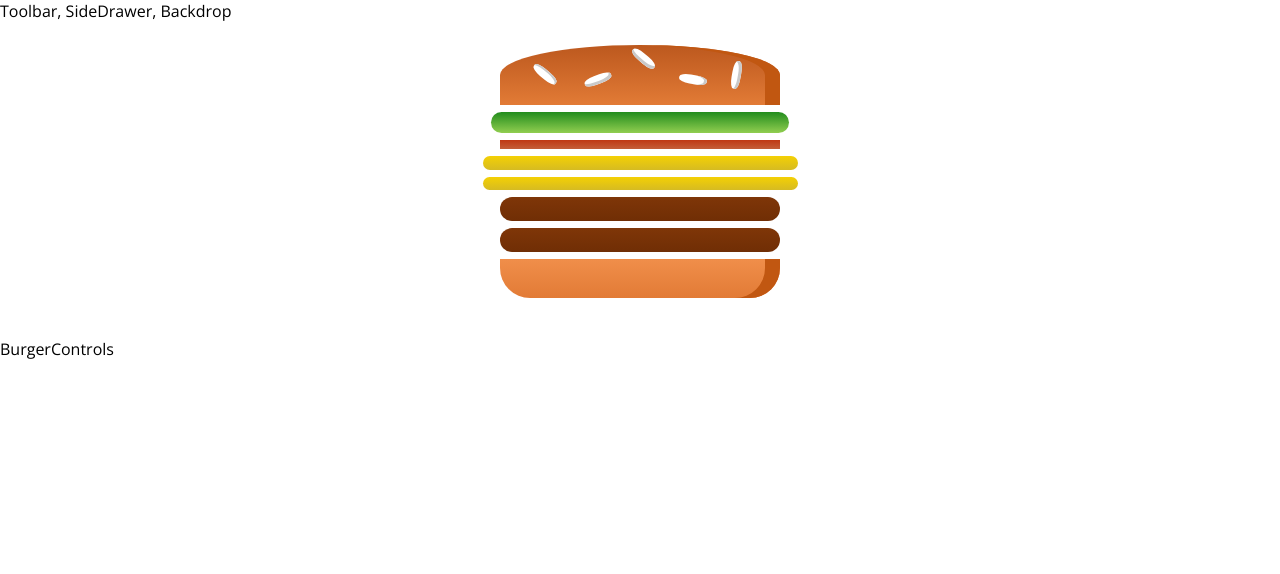
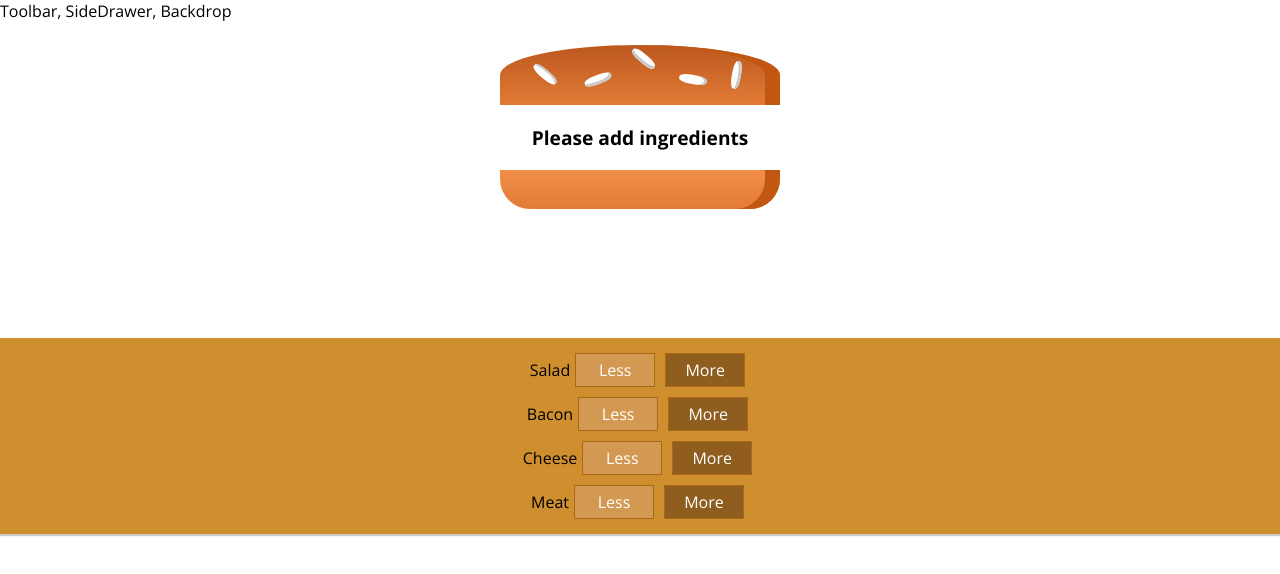
Before and after one commit to MehmetCelik4/Bstore, a React (Create React App) app: page / in a window 1280 px wide. Shown: the top 574 px of the page. Built offline with nearby package versions, Linux system fonts and the light colour scheme.

Commit message:
add ingretiends to burger

```diff
--- /dev/null
+++ b/src/components/Burger/BuildControls/BuildControl/BuildControl.js
@@ -0,0 +1,15 @@
+import React from 'react'
+import classes from './BuildControl.module.css'
+import PropTypes from 'prop-types'
+
+const buildControl = (props) => (
+  <div className={classes.BuildControl}>
+    <div className={classes.label}>
+      {props.label}
+    </div>
+    <button className={classes.Less}>Less</button>
+    <button className={classes.More} onClick={props.added}>More</button>
+  </div>
+);
+
+export default buildControl
--- /dev/null
+++ b/src/components/Burger/BuildControls/BuildControl/BuildControl.module.css
@@ -0,0 +1,57 @@
+.BuildControl {
+    display: flex;
+    justify-content: space-between;
+    align-items: center;
+    margin: 5px 0;
+}
+
+.BuildControl button {
+    display: block;
+    font: inherit;
+    padding: 5px;
+    margin: 0 5px;
+    width: 80px;
+    border: 1px solid #AA6817;
+    cursor: pointer;
+    outline: none;
+}
+
+
+.BuildControl button:disabled {
+    background-color: #AC9980;
+    border: 1px solid #7E7365;
+    color: #ccc;
+    cursor: default;
+}
+
+.BuildControl button:hover:disabled {
+    background-color: #AC9980;
+    color: #ccc;
+    cursor: not-allowed;
+}
+
+.Label {
+    padding: 10px;
+    font-weight: bold;
+    width: 80px;
+}
+
+.BuildControl .Less {
+    background-color: #D39952;
+    color: white;
+}
+
+.BuildControl .More {
+    background-color: #8F5E1E;
+    color: white;
+}
+
+.BuildControl .Less:hover, .BuildControl .Less:active {
+    background-color: #DAA972;
+    color: white;
+}
+
+.BuildControl .More:hover,.BuildControl .More:active {
+    background-color: #99703F;
+    color: white;
+}
--- /dev/null
+++ b/src/components/Burger/BuildControls/BuildControls.js
@@ -0,0 +1,28 @@
+import React from 'react'
+import classes from './BuildControls.module.css'
+import PropTypes from 'prop-types'
+import BuildControl from "./BuildControl/BuildControl.js"
+
+const controls = [
+  {label: "Salad", type: "salad"},
+  {label: "Bacon", type: "bacon"},
+  {label: "Cheese", type: "cheese"},
+  {label: "Meat", type: "meat"}
+]
+
+const buildControls = (props) => (
+  <div className={classes.BuildControls}>
+    {
+      controls.map(ctrl => (
+        <BuildControl
+          key={ctrl.label}
+          label={ctrl.label}
+          added={() => props.ingredientAdded(ctrl.type)}
+          >
+        </BuildControl>
+      ))
+    }
+  </div>
+);
+
+export default buildControls
--- /dev/null
+++ b/src/components/Burger/BuildControls/BuildControls.module.css
@@ -0,0 +1,51 @@
+.BuildControls {
+    width: 100%;
+    background-color: #CF8F2E;
+    display: flex;
+    flex-flow: column;
+    align-items: center;
+    box-shadow: 0 2px 1px #ccc;
+    margin: auto;
+    padding: 10px 0;
+}
+
+.OrderButton {
+    background-color: #DAD735;
+    outline: none;
+    cursor: pointer;
+    border: 1px solid #966909;
+    color: #966909;
+    font-family: inherit;
+    font-size: 1.2em;
+    padding: 15px 30px;
+    box-shadow: 2px 2px 2px #966909;
+}
+
+.OrderButton:hover, .OrderButton:active {
+    background-color: #A0DB41;
+    border: 1px solid #966909;
+    color: #966909;
+}
+
+.OrderButton:disabled {
+    background-color: #C7C6C6;
+    cursor: not-allowed;
+    border: 1px solid #ccc;
+    color: #888888;
+}
+
+.OrderButton:not(:disabled) {
+    animation: enable 0.3s linear;
+}
+
+@keyframes enable {
+    0% {
+        transform: scale(1);
+    }
+    60% {
+        transform: scale(1.1);
+    }
+    100% {
+        transform: scale(1);
+    }
+}
--- a/src/components/Burger/Burger.js
+++ b/src/components/Burger/Burger.js
@@ -3,13 +3,18 @@
 import BurgerIngredient from './BurgerIngredient/BurgerIngredient'
 
 const burger = (props) => {
-  const transformedIngredient = Object.keys(props.ingredients).map(igKey =>
+  let transformedIngredient = Object.keys(props.ingredients).map(igKey =>
     {
       return [...Array(props.ingredients[igKey])].map(
         (_,i) => {return <BurgerIngredient key={igKey + i} type={igKey} /> }
         )
       })
-
+      .reduce((arr,el) => {
+        return arr.concat(el)
+      }, []);
+      if (transformedIngredient.length === 0){
+        transformedIngredient = <p>Please add ingredients</p>
+      }
       return (
 
         <div className={classes.Burger}>
--- a/src/containers/BurgerBuilder/BurgerBuilder.js
+++ b/src/containers/BurgerBuilder/BurgerBuilder.js
@@ -1,22 +1,58 @@
 import React, { Component } from 'react'
 import Aux from '../../hoc/Aux'
 import Burger from "../../components/Burger/Burger"
+import BuildControls from "../../components/Burger/BuildControls/BuildControls"
+
+const INGREDIENT_PRICES = {
+  salad: 0.5,
+  cheese: 0.4,
+  meat: 1.3,
+  bacon: 0.7
+};
 
 class BurgerBuilder extends Component {
   state = {
     ingredients: {
-      salad: 1,
-      bacon:1,
-      cheese: 2,
-      meat: 2
+      salad: 0,
+      bacon:0,
+      cheese: 0,
+      meat: 0
+    },
+    totalPrice: 4
+  }
+
+  addIngredientHandler = (type) => {
+    const oldCount = this.state.ingredients[type]
+    const updatedCount = oldCount + 1
+    const updatedIngredients = {
+      ...this.state.ingredients
     }
+
+    updatedIngredients[type] = updatedCount
+    const priceAddition = INGREDIENT_PRICES[type]
+    const oldPrice = this.state.totalPrice
+    const newPrice = oldPrice + priceAddition
+
+    this.setState((state) => {
+      return {
+        ingredients: updatedIngredients,
+        totalPrice: newPrice
+      };
+    });
+
+  }
+
+  removeIngredientHandler = (type) => {
+
   }
 
   render() {
     return(
       <Aux>
-      <Burger ingredients={this.state.ingredients}/>
-      <div>BurgerControls</div>
+        <Burger ingredients={this.state.ingredients}/>
+        <BuildControls
+          ingredientAdded={this.addIngredientHandler}
+          ></BuildControls>
       </Aux>
     )
   }
```
Lines whose indentation alone changed are shown as unchanged.
